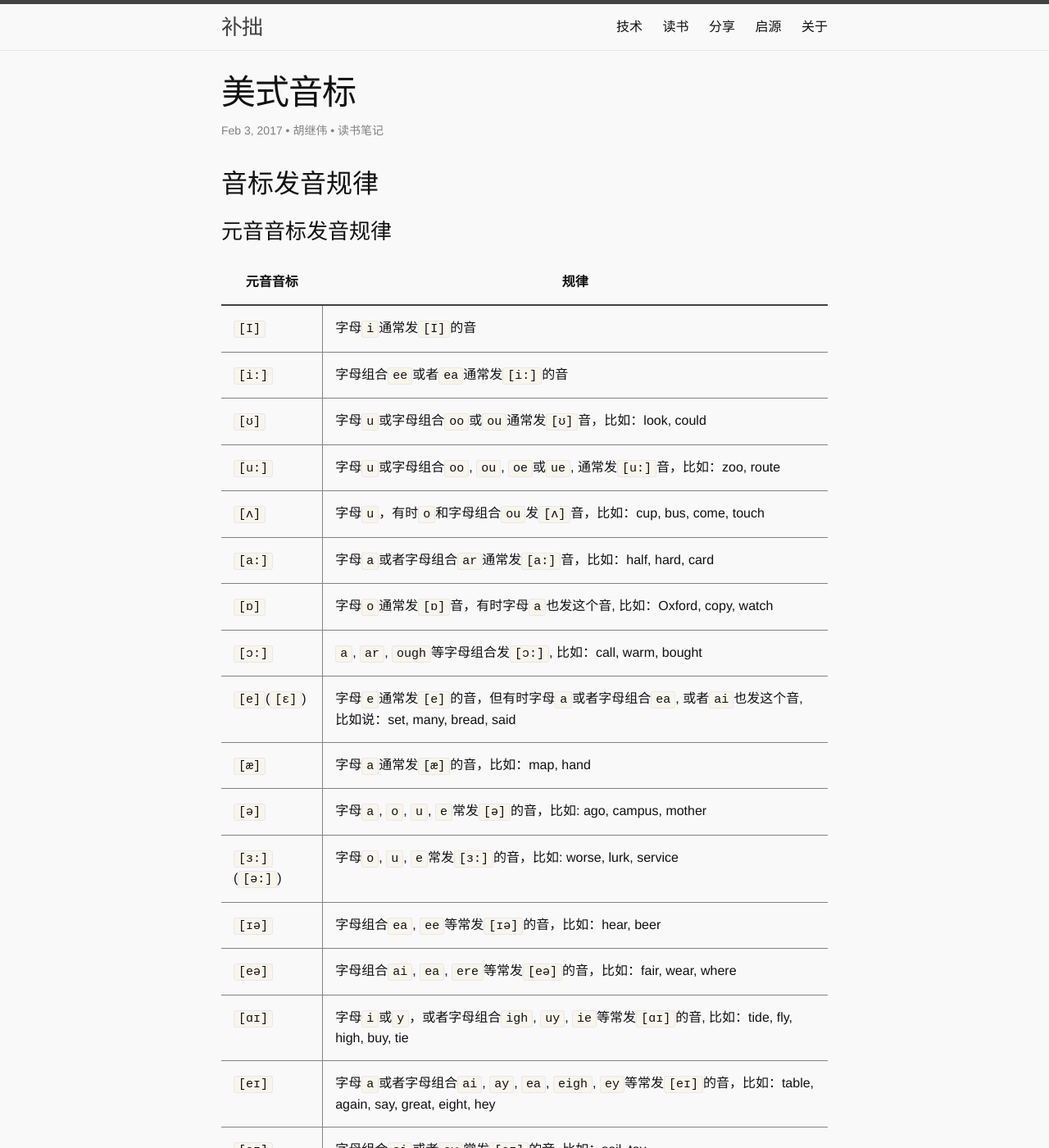
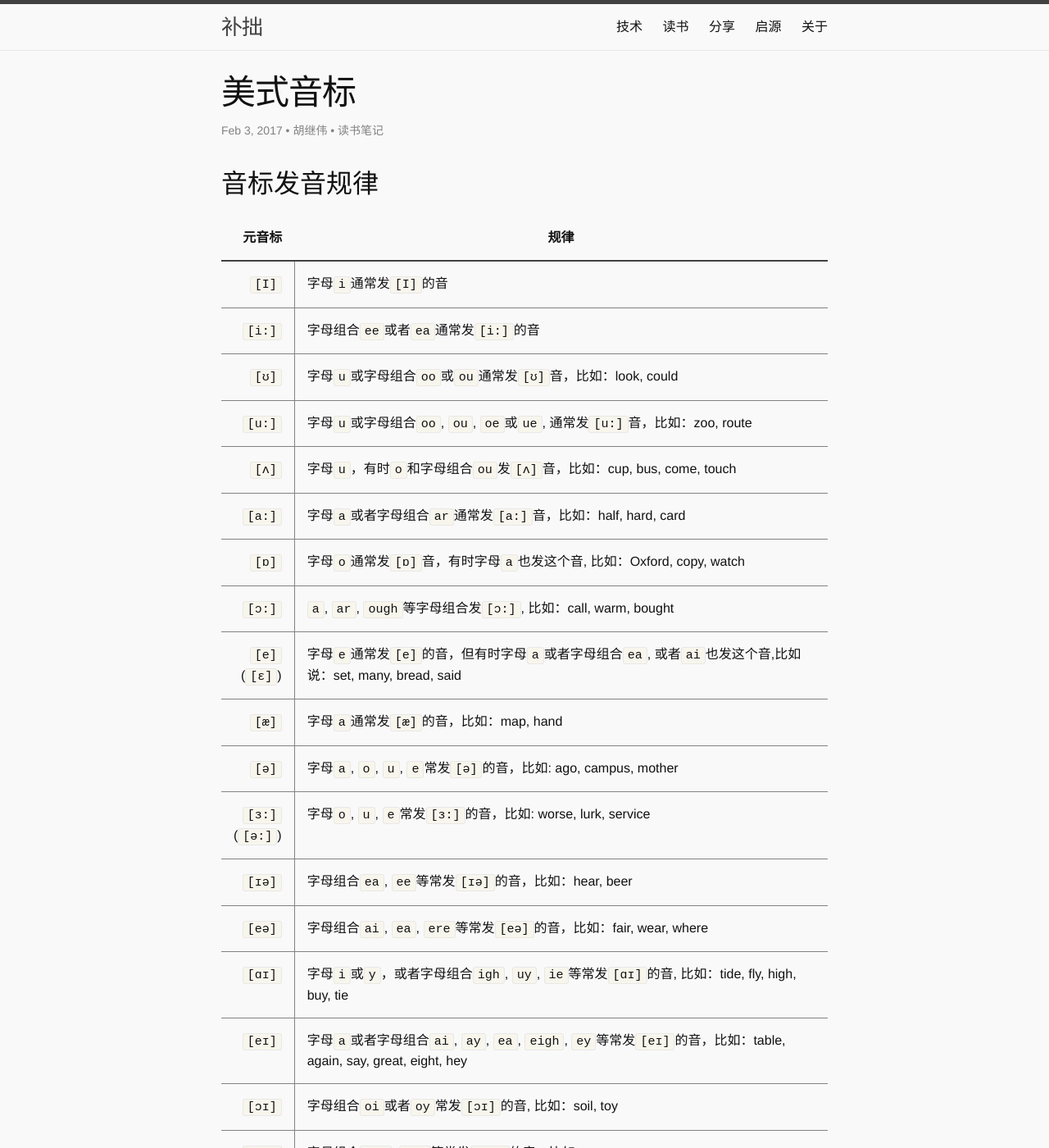
Before and after one commit to testudy/testudy.github.io, a Jekyll site: the page built from book/_posts/2017-02-03-kk.md, in a window 1280 px wide and 1400 px high. Shown: the whole window at 82% size. Built offline with Jekyll 4.4.1, drawn with Linux system fonts in a browser that asks for light colours; comment, search, counter and statistics services are not loaded.

Commit message:
调整排版

```diff
--- a/book/_posts/2017-02-03-kk.md
+++ b/book/_posts/2017-02-03-kk.md
@@ -6,10 +6,8 @@ tags: 读书笔记
 
 ## 音标发音规律
 
-### 元音音标发音规律
-
-| 元音音标 | 规律 |
-|-----|-----|
+| 元音标 | 规律 |
+|-----:|-----|
 | `[I]` | 字母`i`通常发`[I]`的音 |
 | `[i:]` | 字母组合`ee`或者`ea`通常发`[i:]`的音 |
 | `[ʊ]` | 字母`u`或字母组合`oo`或`ou`通常发`[ʊ]`音，比如：look, could |
@@ -18,10 +16,10 @@ tags: 读书笔记
 | `[a:]` | 字母`a`或者字母组合`ar`通常发`[a:]`音，比如：half, hard, card |
 | `[ɒ]` | 字母`o`通常发`[ɒ]`音，有时字母`a`也发这个音, 比如：Oxford, copy, watch |
 | `[ɔ:]` | `a`, `ar`, `ough`等字母组合发`[ɔ:]`, 比如：call, warm, bought |
-| `[e]`(`[ɛ]`) | 字母`e`通常发`[e]`的音，但有时字母`a`或者字母组合`ea`, 或者`ai`也发这个音,比如说：set, many, bread, said |
+| `[e]`<br />(`[ɛ]`) | 字母`e`通常发`[e]`的音，但有时字母`a`或者字母组合`ea`, 或者`ai`也发这个音,比如说：set, many, bread, said |
 | `[æ]` | 字母`a`通常发`[æ]`的音，比如：map, hand |
 | `[ə]` | 字母`a`, `o`, `u`, `e`常发`[ə]`的音，比如: ago, campus, mother |
-| `[ɜ:]`(`[ə:]`) | 字母`o`, `u`, `e`常发`[ɜ:]`的音，比如: worse, lurk, service |
+| `[ɜ:]`<br />(`[ə:]`) | 字母`o`, `u`, `e`常发`[ɜ:]`的音，比如: worse, lurk, service |
 | `[ɪə]` | 字母组合`ea`, `ee`等常发`[ɪə]`的音，比如：hear, beer |
 | `[eə]` | 字母组合`ai`, `ea`, `ere`等常发`[eə]`的音，比如：fair, wear, where |
 | `[ɑɪ]` | 字母`i`或`y`，或者字母组合`igh`, `uy`, `ie`等常发`[ɑɪ]`的音, 比如：tide, fly, high, buy, tie |
@@ -32,10 +30,8 @@ tags: 读书笔记
 | `[əʊ]` | 字母`o`, 字母组合`ow`, `oa`等常发`[əʊ]`的音，比如：no, low, boat |
 
 
-### 辅音音标发音规律
-
-| 辅音音标 | 规律 |
-|-----|-----|
+| 辅音标 | 规律 |
+|-----:|-----|
 | `[b]` | 字母`b`通常和字母组合`bb`通常发`[b]`的音，例如：rubber |
 | `[p]` | 字母`p`和字母组合`pp`通常发`[p]`的音，例如：happy |
 | `[t]` | 字母`t`，或者`tt`通常发`[t]`的音，比如：water, butter（值得注意的是，在美音当中，当[t]出现在两个元音音素中间的时候，经常像[d]） |
```
